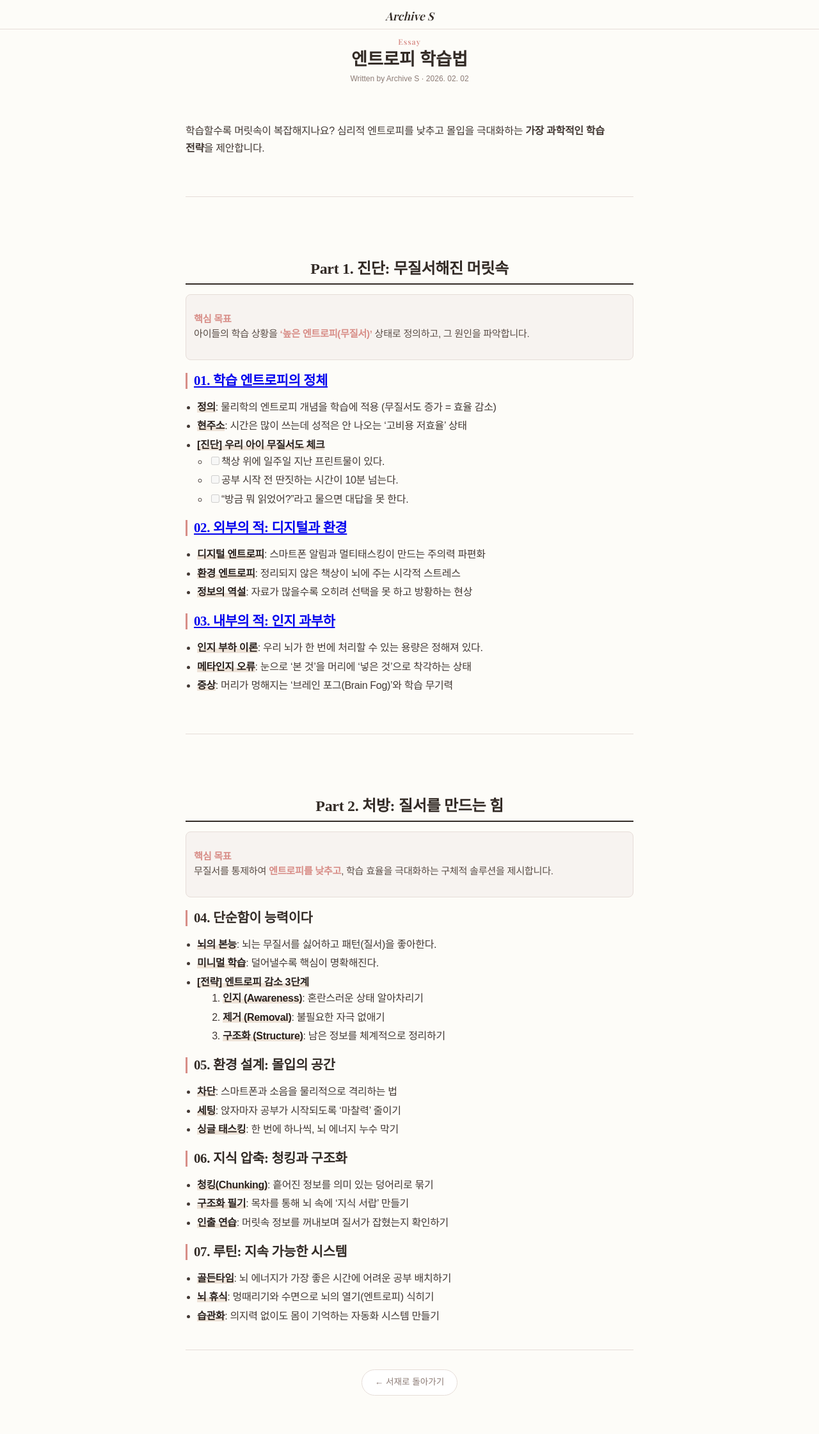
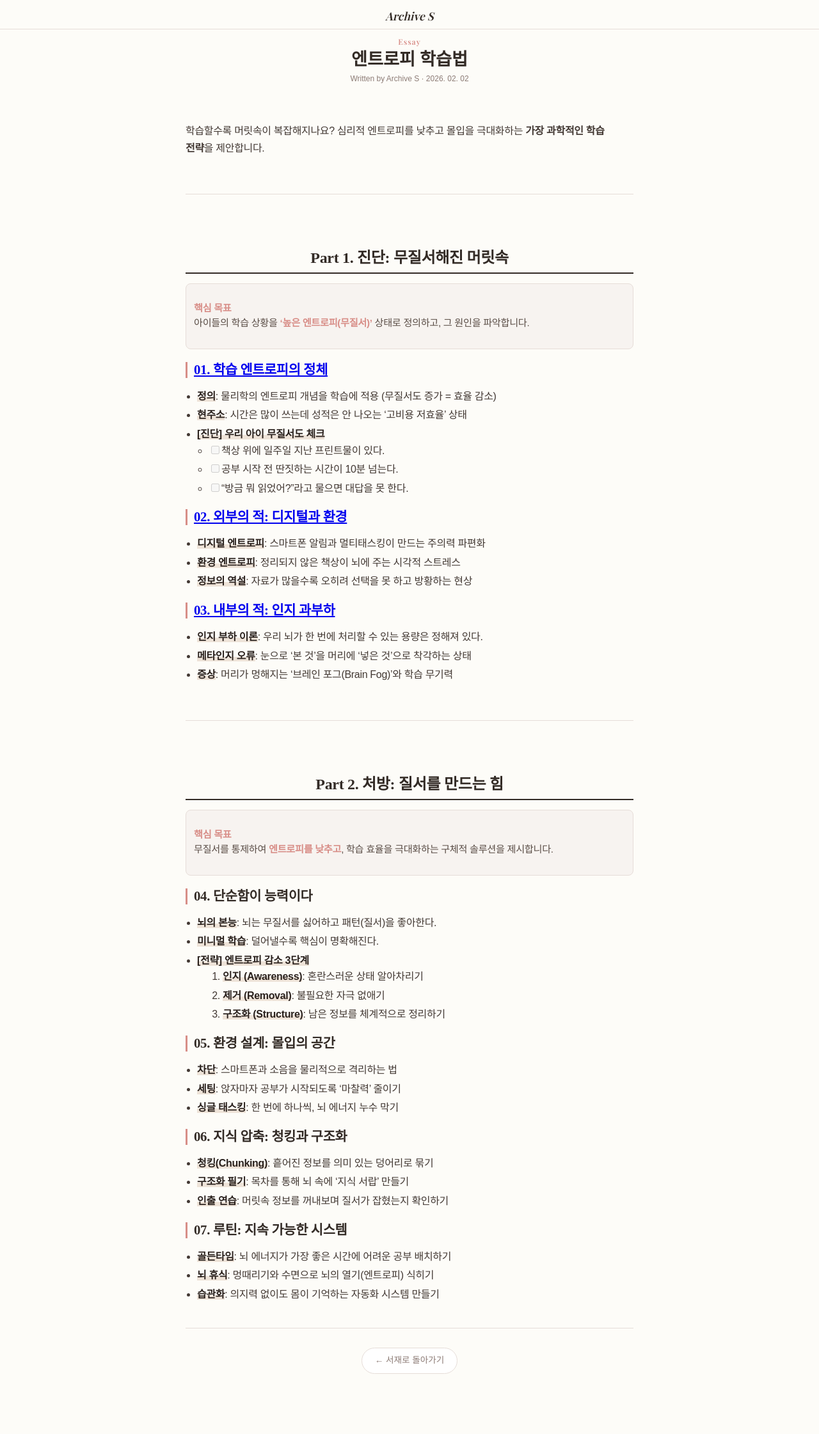
Before and after one commit to somath-edu/somath-edu.github.io, a Jekyll site: the page built from library/entropy.md, in a window 1280 px wide. Shown: the whole page at 64% size. Built offline with Jekyll 4.4.1, drawn with Linux system fonts in a browser that asks for light colours; some web fonts are replaced; after the commit the page ends 2208 px from its top, so only the background shows below that.

Commit message:
Update book.html

```diff
--- a/_layouts/book.html
+++ b/_layouts/book.html
@@ -32,12 +32,12 @@
 
         header {
             text-align: center;
-            padding: 10px 0 5px; /* [수정] 헤더 높이 최소화 */
+            padding: 10px 0 5px; /* 헤더 높이 최소화 */
             border-bottom: 1px solid var(--line-color);
         }
         .brand-mini {
             font-family: var(--font-logo);
-            font-size: 1.1rem; /* 로고 크기도 살짝 줄여서 공간 확보 */
+            font-size: 1.1rem;
             font-weight: 600;
             color: var(--text-main);
             text-decoration: none;
@@ -47,12 +47,12 @@
         .book-container {
             max-width: 700px;
             margin: 0 auto;
-            padding: 10px 20px 60px; /* [수정] 본문 시작 위치를 위로 바짝 당김 (20px -> 10px) */
+            padding: 10px 20px 60px; /* 본문 시작 위치를 위로 바짝 당김 */
         }
 
         .chapter-header {
             text-align: center;
-            margin-bottom: 15px; /* [수정] 제목과 본문 사이 간격 대폭 축소 (30px -> 15px) */
+            margin-bottom: 15px; /* 제목과 본문 사이 간격 대폭 축소 */
         }
         .chapter-label {
             display: block;
@@ -64,7 +64,7 @@
         }
         .chapter-title {
             font-family: var(--font-title);
-            font-size: 1.7rem; /* 제목 크기 살짝 줄여서 부담 감소 */
+            font-size: 1.7rem;
             margin: 0;
             word-break: keep-all;
             line-height: 1.1;
@@ -87,15 +86,15 @@
         }
 
         .content-body p {
-            margin-bottom: 1.0rem; /* 문단 간격도 더 쫀쫀하게 */
+            margin-bottom: 1.0rem;
         }
 
-        /* [수정] Part 제목 여백 최소화 */
+        /* [핵심 수정] Part 제목(h1)을 위쪽 선에 바짝 붙임 */
         .content-body h1 {
             font-family: var(--font-title);
             font-size: 1.5rem;
             text-align: center;
-            margin-top: 25px;    /* [핵심] 위쪽 여백을 40px -> 25px로 당김 */
+            margin-top: 10px;    /* 25px -> 10px (선 바로 밑으로 당김) */
             margin-bottom: 10px;
             color: var(--text-main);
             border-bottom: 2px solid var(--text-main);
@@ -103,11 +102,10 @@
             line-height: 1.2;
         }
 
-        /* [수정] Chapter 소제목 여백 최소화 */
         .content-body h2 {
             font-family: var(--font-title);
             font-size: 1.3rem;
-            margin-top: 20px;    /* [핵심] 위쪽 여백 30px -> 20px로 당김 */
+            margin-top: 20px;
             margin-bottom: 8px;
             color: var(--text-main);
             font-weight: 700;
@@ -120,8 +118,8 @@
             background: #f7f3f0;
             border: 1px solid var(--line-color);
             border-radius: 8px;
-            margin: 15px 0;      /* 박스 위아래 여백 축소 */
-            padding: 12px;       /* 내부 여백 축소 */
+            margin: 15px 0;
+            padding: 12px;
             font-family: var(--font-body);
             font-size: 0.95rem;
             color: #5a4d46;
@@ -137,7 +135,7 @@
             max-height: 280px;
             width: auto;
             height: auto;
-            margin: 15px auto;        /* 이미지 위아래 여백도 20px -> 15px로 더 당김 */
+            margin: 15px auto;
             border-radius: 8px;
             box-shadow: 0 4px 10px rgba(0,0,0,0.06);
             object-fit: contain;
@@ -161,7 +159,7 @@
             border: 0;
             height: 1px;
             background: var(--line-color);
-            margin: 20px 0; /* 구분선 간격 최소화 */
+            margin: 15px 0; /* 구분선 위아래 간격 최소화 (20px -> 15px) */
         }
 
         .book-footer {
@@ -188,7 +186,7 @@
 
         @media (max-width: 600px) {
             .book-container {
-                padding: 10px 15px 50px; /* 모바일에서도 상단 10px 유지 */
+                padding: 10px 15px 50px;
             }
             .content-body img {
                 max-width: 100%;
```
Also changed, not shown: other parts of _layouts/book.html (+0 -1 lines).
